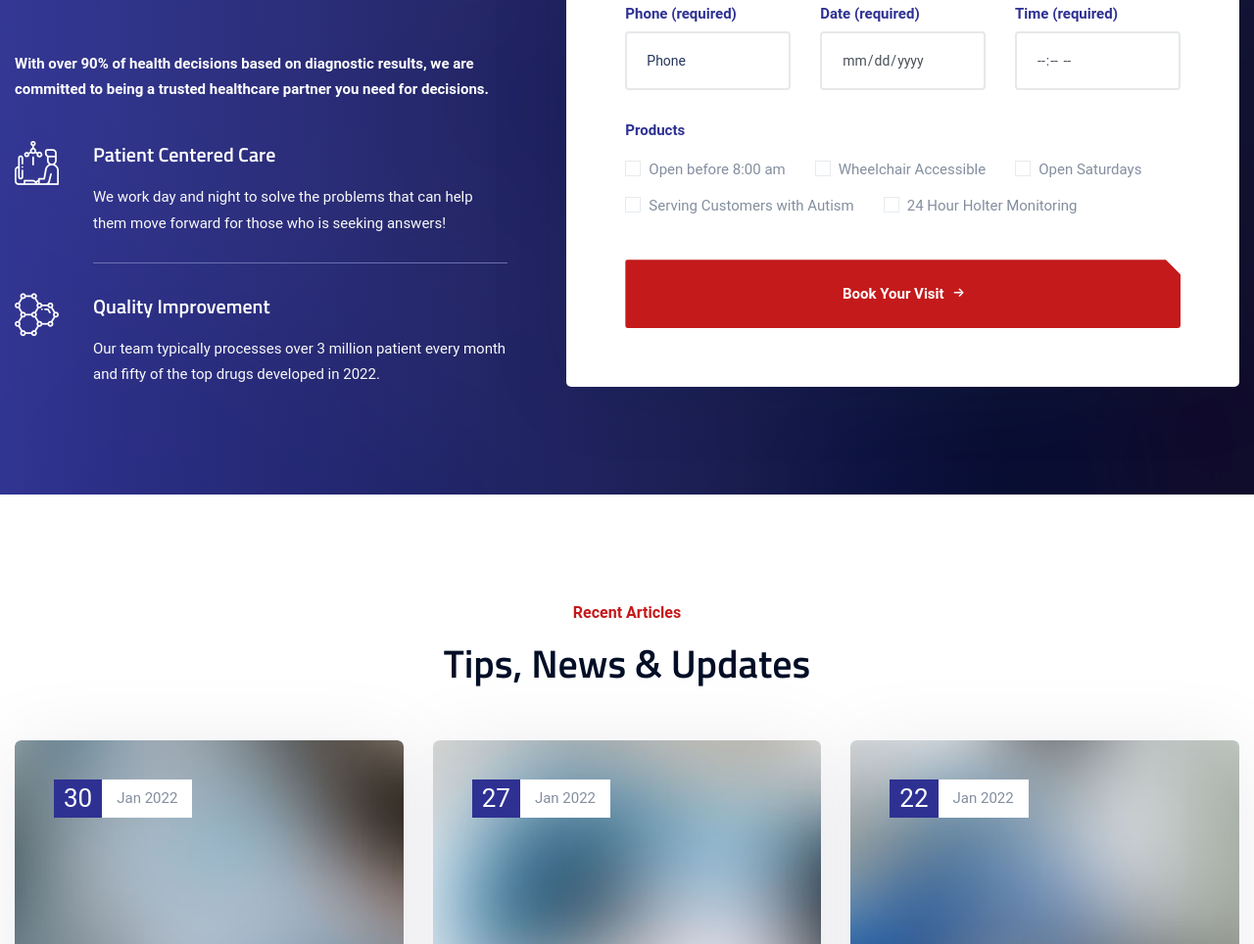
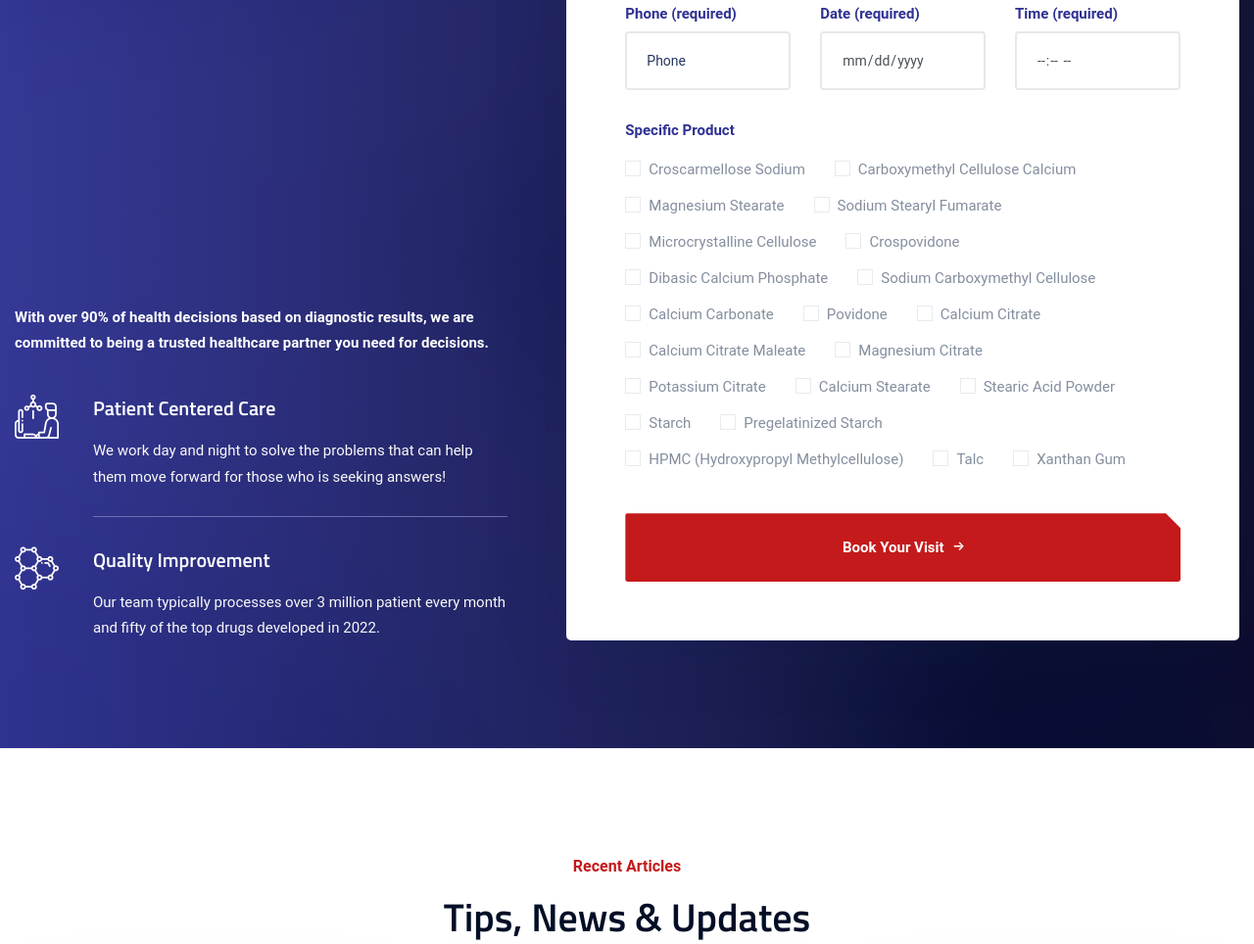
Before and after one commit to acidburn132/Prachin-Chemicals, a website: page index.html in a window 1280 px wide. Shown: the part 7980-8944 px from the top of the page at 98% size. Drawn offline with Linux system fonts and the light colour scheme; files whose address does not match are found by name.

Commit message:
Update product selection labels and add additional options for clarity and relevance

```diff
--- a/index.html
+++ b/index.html
@@ -1151,27 +1151,91 @@
                   </div><!-- /.col-lg-4 -->
                   <div class="col-12">
                     <div class="form-group">
-                      <label class="mb-20">Products</label>
+                      <label class="mb-20">Specific Product</label>
                       <div class="d-flex flex-wrap checkbox-controls">
                         <div class="custom-control custom-checkbox">
                           <input type="checkbox" class="custom-control-input" id="customCheck6">
-                          <label class="custom-control-label" for="customCheck6"> Open before 8:00 am</label>
+                          <label class="custom-control-label" for="customCheck6"> Croscarmellose Sodium</label>
                         </div>
                         <div class="custom-control custom-checkbox">
                           <input type="checkbox" class="custom-control-input" id="customCheck7">
-                          <label class="custom-control-label" for="customCheck7">Wheelchair Accessible</label>
+                          <label class="custom-control-label" for="customCheck7">Carboxymethyl Cellulose Calcium</label>
                         </div>
                         <div class="custom-control custom-checkbox">
                           <input type="checkbox" class="custom-control-input" id="customCheck8">
-                          <label class="custom-control-label" for="customCheck8">Open Saturdays</label>
+                          <label class="custom-control-label" for="customCheck8">Magnesium Stearate</label>
                         </div>
                         <div class="custom-control custom-checkbox">
                           <input type="checkbox" class="custom-control-input" id="customCheck9">
-                          <label class="custom-control-label" for="customCheck9"> Serving Customers with Autism</label>
+                          <label class="custom-control-label" for="customCheck9">Sodium Stearyl Fumarate</label>
                         </div>
                         <div class="custom-control custom-checkbox">
                           <input type="checkbox" class="custom-control-input" id="customCheck10">
-                          <label class="custom-control-label" for="customCheck10">24 Hour Holter Monitoring</label>
+                          <label class="custom-control-label" for="customCheck10">Microcrystalline Cellulose</label>
+                        </div>
+                        <div class="custom-control custom-checkbox">
+                          <input type="checkbox" class="custom-control-input" id="customCheck11">
+                          <label class="custom-control-label" for="customCheck11">Crospovidone</label>
+                        </div>
+                        <div class="custom-control custom-checkbox">
+                          <input type="checkbox" class="custom-control-input" id="customCheck12">
+                          <label class="custom-control-label" for="customCheck12">Dibasic Calcium Phosphate</label>
+                        </div>
+                        <div class="custom-control custom-checkbox">
+                          <input type="checkbox" class="custom-control-input" id="customCheck13">
+                          <label class="custom-control-label" for="customCheck13">Sodium Carboxymethyl Cellulose</label>
+                        </div>
+                        <div class="custom-control custom-checkbox">
+                          <input type="checkbox" class="custom-control-input" id="customCheck14">
+                          <label class="custom-control-label" for="customCheck14">Calcium Carbonate</label>
+                        </div>
+                        <div class="custom-control custom-checkbox">
+                          <input type="checkbox" class="custom-control-input" id="customCheck15">
+                          <label class="custom-control-label" for="customCheck15">Povidone</label>
+                        </div>
+                        <div class="custom-control custom-checkbox">
+                          <input type="checkbox" class="custom-control-input" id="customCheck16">
+                          <label class="custom-control-label" for="customCheck16">Calcium Citrate</label>
+                        </div>
+                        <div class="custom-control custom-checkbox">
+                          <input type="checkbox" class="custom-control-input" id="customCheck17">
+                          <label class="custom-control-label" for="customCheck17">Calcium Citrate Maleate</label>
+                        </div>
+                        <div class="custom-control custom-checkbox">
+                          <input type="checkbox" class="custom-control-input" id="customCheck18">
+                          <label class="custom-control-label" for="customCheck18">Magnesium Citrate</label>
+                        </div>
+                        <div class="custom-control custom-checkbox">
+                          <input type="checkbox" class="custom-control-input" id="customCheck19">
+                          <label class="custom-control-label" for="customCheck19">Potassium Citrate</label>
+                        </div>
+                        <div class="custom-control custom-checkbox">
+                          <input type="checkbox" class="custom-control-input" id="customCheck20">
+                          <label class="custom-control-label" for="customCheck20">Calcium Stearate</label>
+                        </div>
+                        <div class="custom-control custom-checkbox">
+                          <input type="checkbox" class="custom-control-input" id="customCheck21">
+                          <label class="custom-control-label" for="customCheck21">Stearic Acid Powder</label>
+                        </div>
+                        <div class="custom-control custom-checkbox">
+                          <input type="checkbox" class="custom-control-input" id="customCheck22">
+                          <label class="custom-control-label" for="customCheck22">Starch</label>
+                        </div>
+                        <div class="custom-control custom-checkbox">
+                          <input type="checkbox" class="custom-control-input" id="customCheck23">
+                          <label class="custom-control-label" for="customCheck23">Pregelatinized Starch</label>
+                        </div>
+                        <div class="custom-control custom-checkbox">
+                          <input type="checkbox" class="custom-control-input" id="customCheck24">
+                          <label class="custom-control-label" for="customCheck24">HPMC (Hydroxypropyl Methylcellulose) </label>
+                        </div>
+                        <div class="custom-control custom-checkbox">
+                          <input type="checkbox" class="custom-control-input" id="customCheck25">
+                          <label class="custom-control-label" for="customCheck25">Talc</label>
+                        </div>
+                        <div class="custom-control custom-checkbox">
+                          <input type="checkbox" class="custom-control-input" id="customCheck26">
+                          <label class="custom-control-label" for="customCheck26">Xanthan Gum</label>
                         </div>
                       </div>
                     </div>
```
